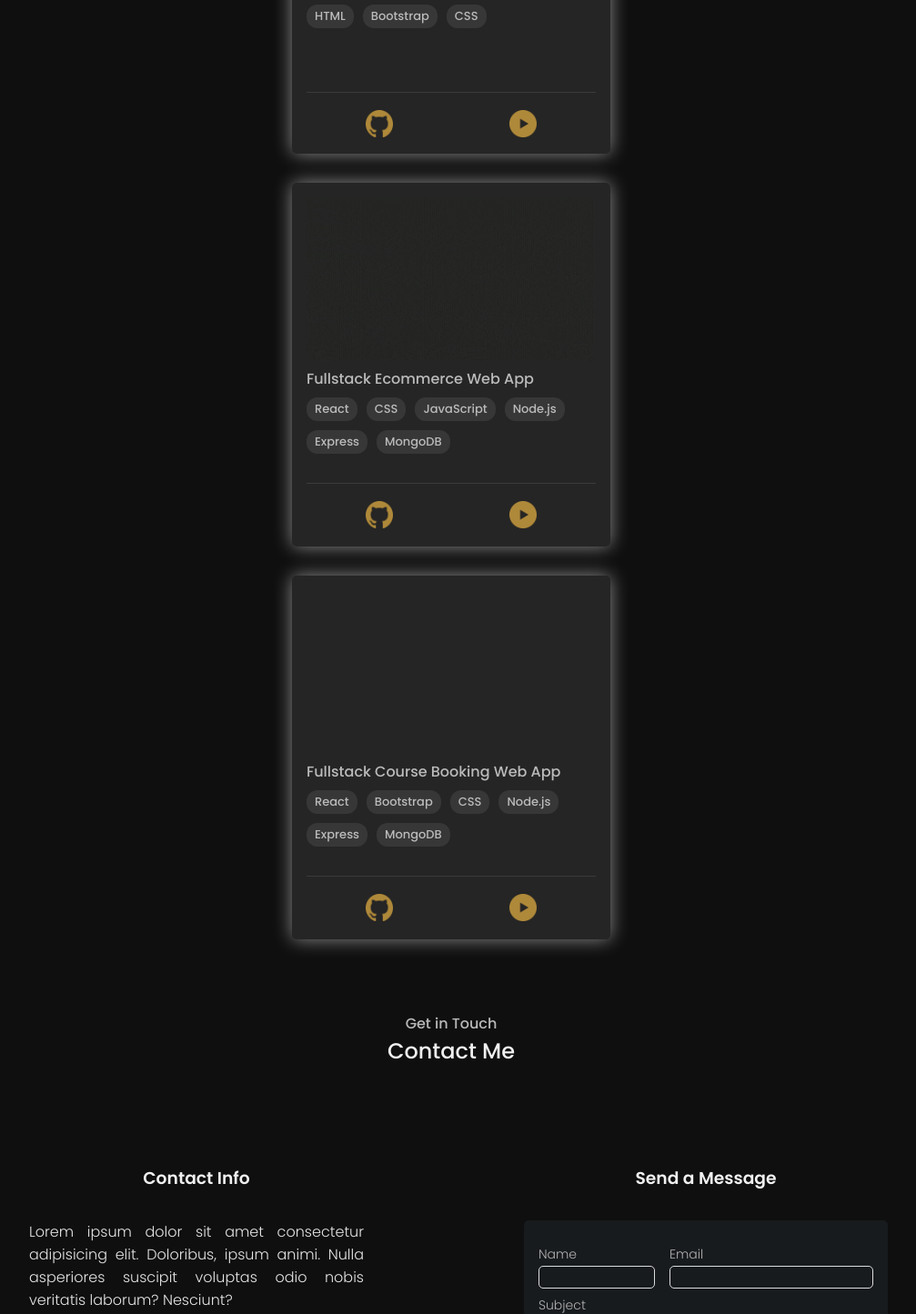
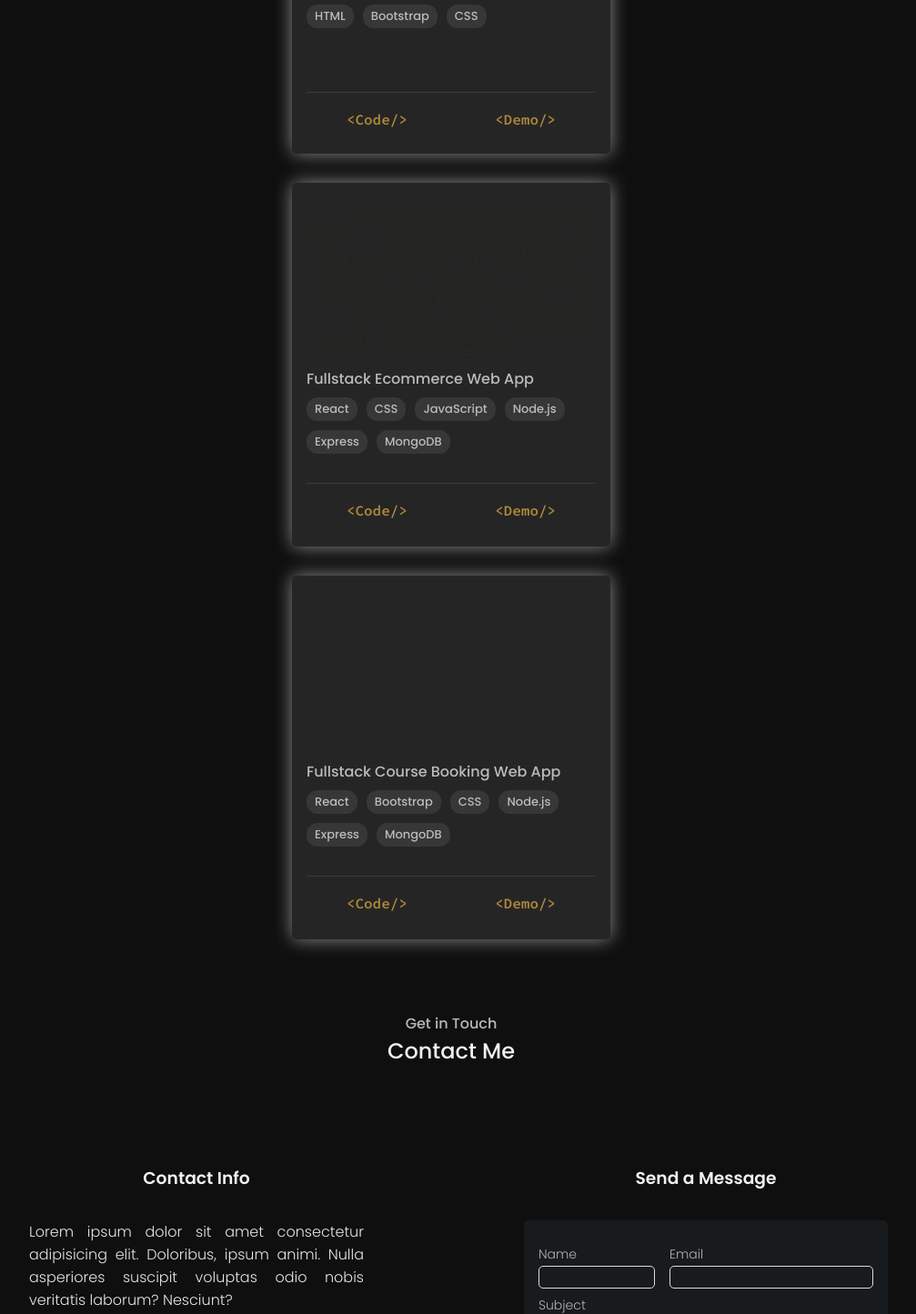
Before and after one commit to GITvoren/newer_portfolio, a plain HTML site: page index.html in a window 1280 px wide. Shown: the part 2859-4304 px from the top of the page at 91% size, without its empty margins (179-1186 px from the left). Drawn offline with Linux system fonts and the light colour scheme; a web font is replaced by a local one.

Commit message:
added link hover styling

```diff
--- a/css/projects.css
+++ b/css/projects.css
@@ -93,30 +93,50 @@
      justify-content: center;
      align-items: center;
      display: flex;
-     gap: 8rem;
+     gap: 6rem;
      border-top: 1px solid #75757549;
      padding-top: 19px;
 
 }
+
+
 
 .project-btn-container1{
      margin-top: 4.35rem;
      justify-content: center;
      align-items: center;
      display: flex;
-     gap: 8rem;
+     gap: 6rem;
      border-top: 1px solid #75757549;
      padding-top: 19px;
 
 }
 
-.project-btn-container1 img:hover, .project-btn-container img:hover{
-     filter: invert(30%);
+
+.project-btn-container a, .project-btn-container1 a{
+     color: #AF893A;
+     font-family: 'Source Code Pro', monospace;
+     font-weight: 600;
+     text-decoration: none;
+     text-underline-offset: 6px;
+     text-decoration-thickness: 1.5px;
+     text-decoration-color: #af8a3a86;
 }
 
 
+.project-btn-container a:hover, .project-btn-container1 a:hover, .contact-info-links a p:hover, .footer-container a:hover{
+     text-shadow: 0 0 20px #edb844, 0 0 20px #edb844, 0 0 20px #edb844;
+     color:#f0f0f0;
+     transition: 0.1s ease-in-out all;
+     text-decoration: none;
+     transform: scale(1.1);
+}
 
-.iconski{
-     height: 30px;
-     cursor: pointer;
+
+.send:hover{
+     filter: invert(40%);
 }
+
+.contact-info-links a{
+     text-decoration: none;
+}
--- a/global.css
+++ b/global.css
@@ -1,6 +1,8 @@
 @import url('https://fonts.googleapis.com/css2?family=Poppins:ital,wght@0,300;0,500;0,600;1,400&display=swap');
 @import url('https://fonts.googleapis.com/css2?family=Bruno+Ace+SC&display=swap');
 @import url('https://fonts.googleapis.com/css2?family=Inter&display=swap');
+@import url('https://fonts.googleapis.com/css2?family=Source+Code+Pro:wght@300;400;600&display=swap');
+
 
 
 
--- a/index.html
+++ b/index.html
@@ -255,9 +255,8 @@
                                         <span>CSS</span>
                                    </div>
                                    <div class="project-btn-container1">
-                                        <img src="./assets/repo.png" class="iconski" alt="repo">
-                                        <img src="./assets/livedemo.png" class="iconski" alt="demo">
-
+                                        <a href="">&lt;Code/></a>
+                                        <a href="">&lt;Demo/></a>
                                    </div>
                               </div>
 
@@ -276,8 +275,8 @@
                                              <span>MongoDB</span>
                                         </div>
                                         <div class="project-btn-container">
-                                             <img src="./assets/repo.png" class="iconski" alt="repo">
-                                             <img src="./assets/livedemo.png" class="iconski" alt="demo">
+                                             <a href="">&lt;Code/></a>
+                                             <a href="">&lt;Demo/></a>
                                         </div>
                                    </div>
                               </div>
@@ -295,8 +294,8 @@
                                         <span>MongoDB</span>
                                    </div>
                                    <div class="project-btn-container">
-                                        <img src="./assets/repo.png" class="iconski" alt="repo">
-                                        <img src="./assets/livedemo.png" class="iconski" alt="demo">
+                                        <a href="">&lt;Code/></a>
+                                        <a href="">&lt;Demo/></a>
                                    </div>
                               </div>
                          </div>
@@ -314,10 +313,10 @@
                               <h3>Contact Info</h3>
                               <p>Lorem ipsum dolor sit amet consectetur adipisicing elit. Doloribus, ipsum animi. Nulla asperiores suscipit voluptas odio nobis veritatis laborum? Nesciunt?</p>
                               <div class="contact-info-links">
-                                   <p><img src="./assets/email-gold.png" alt="logo">tejuco.voren@gmail.com</p>
-                                   <p><img src="./assets/linkedIn-gold.png" alt="logo">LinkedIn</p>
-                                   <p><img src="./assets/msgr-gold.png" alt="logo">Messenger</p>
-                                   <p><img src="./assets/tg-gold.png" alt="logo">Telegram</p>
+                                   <a href=""><p><img src="./assets/email-gold.png" alt="logo">tejuco.voren@gmail.com</p></a>
+                                   <a href=""><p><img src="./assets/linkedIn-gold.png" alt="logo">LinkedIn</p></a>
+                                   <a href=""><p><img src="./assets/msgr-gold.png" alt="logo">Messenger</p>     </a>
+                                   <a href=""><p><img src="./assets/tg-gold.png" alt="logo">Telegram</p></a>
                               </div>
 
                          </div>
@@ -344,7 +343,7 @@
                                         </textarea>
                                    </div>
                                    <div>
-                                        <button>Send Message<img src="./assets/send.png" alt="icon"/></button>
+                                        <button class="send">Send<img src="./assets/send.png" alt="icon"/></button>
                                    </div>
                               </form>
                          </div>
```
